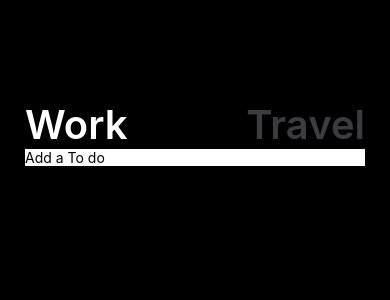
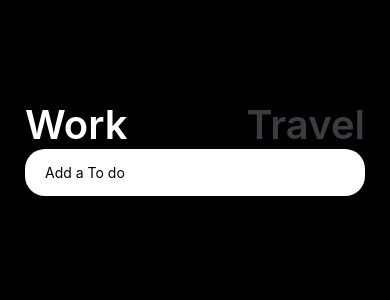
Before and after one commit to superbigpro/RN-todo, a React Native app: screen / in a window 390 px wide. Shown: the top 300 px of the page. Built offline with nearby package versions, Linux system fonts and the light colour scheme.

Commit message:
add input style

```diff
--- a/App.tsx
+++ b/App.tsx
@@ -74,7 +74,10 @@ const styles = StyleSheet.create({
     fontWeight:"600",
   },
   input:{
-    backgroundColor:"white"
+    backgroundColor:"white",
+    paddingVertical: 15,
+    paddingHorizontal: 20,
+    borderRadius: 20
   }
 });
 
```
